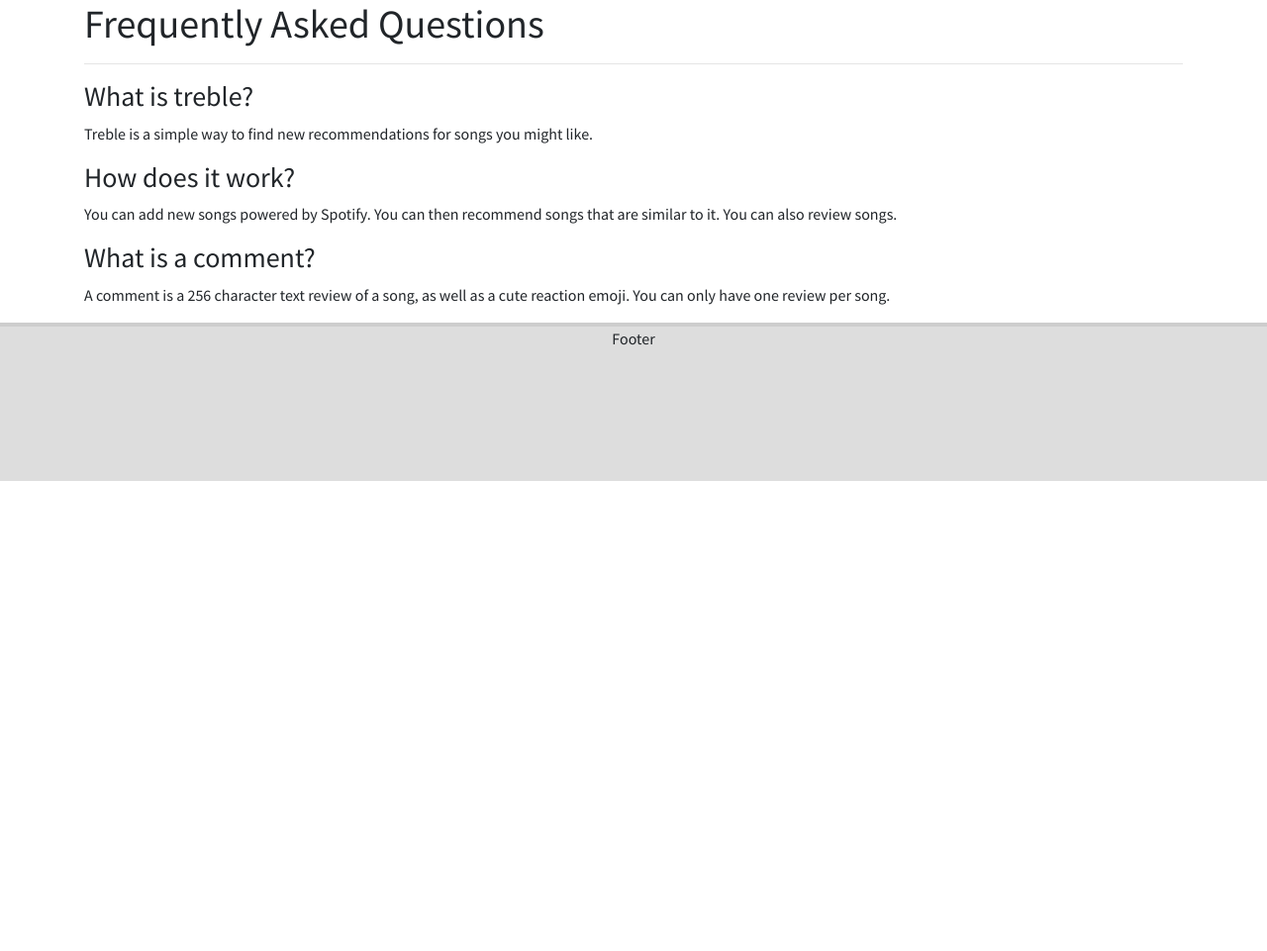
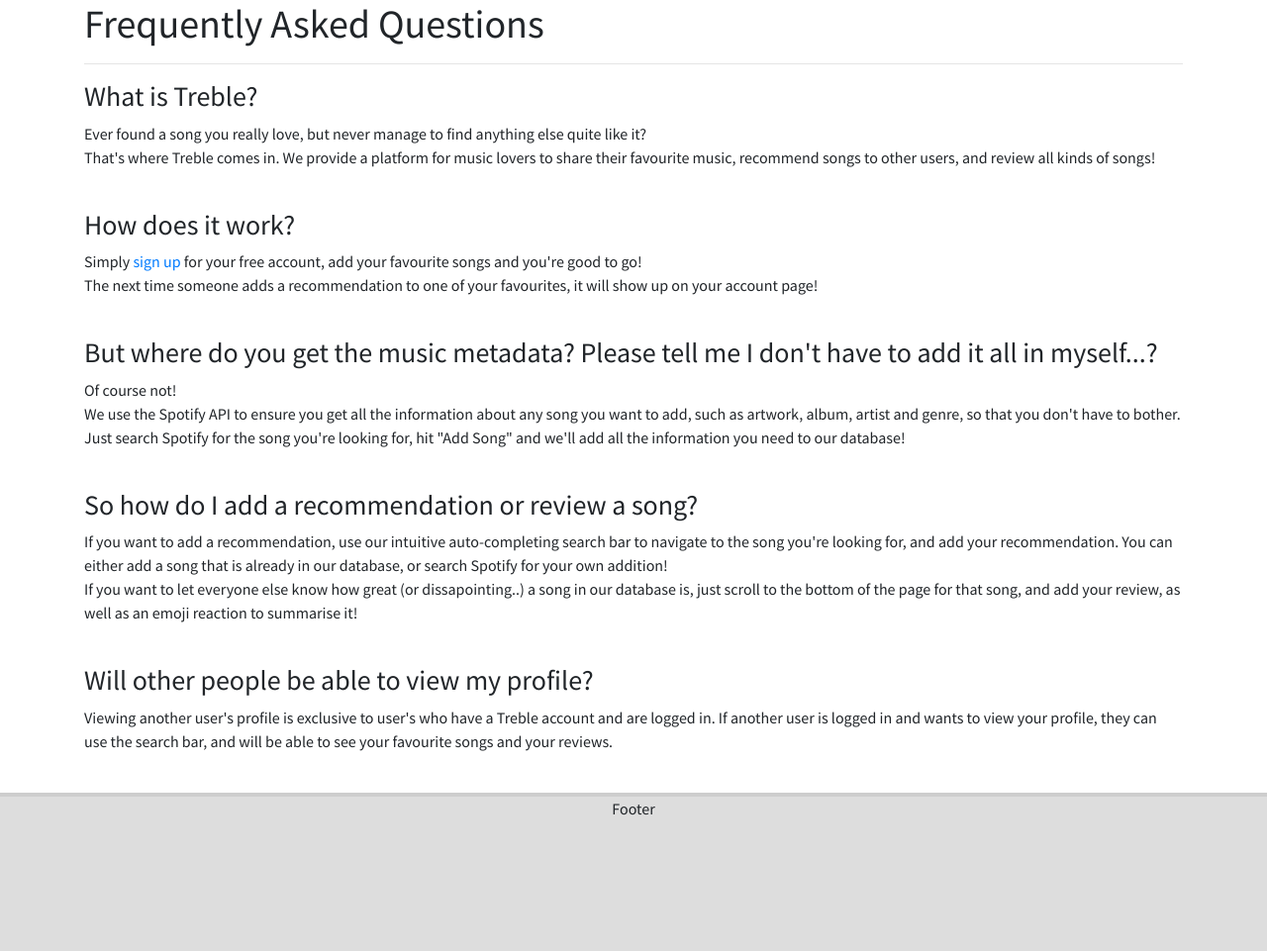
Before and after one commit to blueish4/treble, a Django app: page /treble/faq/ in a window 1280 px wide. Shown: the part 76-1037 px from the top of the page at 99% size. Before the commit the page ends 562 px from the top, so only its background shows below. Run offline with Django 3.2, Linux system fonts and the light colour scheme; some libraries are stand-ins or nearby versions.

Commit message:
Added About Us and FAQ

```diff
--- a/static/treble.css
+++ b/static/treble.css
@@ -59,6 +59,10 @@ body {
 
 #logo {
     max-height: 60px;
+}
+
+#symbol {
+    max-height: 25px;
 }
 
 .site-footer {
--- a/templates/treble/faq.html
+++ b/templates/treble/faq.html
@@ -7,11 +7,35 @@
 
 {% block body_block %}
     <h1>Frequently Asked Questions</h1><hr>
-    <h3>What is treble?</h3>
-    <p>Treble is a simple way to find new recommendations for songs you might like.</p>
+    <h3>What is Treble?</h3>
+      <p>
+        Ever found a song you really love, but never manage to find anything else quite like it? <br />
+        That's where Treble comes in. We provide a platform for music lovers to share their favourite music,
+        recommend songs to other users, and review all kinds of songs!
+      </p><br />
     <h3>How does it work?</h3>
-    <p>You can add new songs powered by Spotify. You can then recommend songs that are similar to it. You can also review songs.</p>
-    <h3>What is a comment?</h3>
-    <p>A comment is a 256 character text review of a song, as well as a cute reaction emoji. You can only have one review per song.</p>
-    <h3></h3>
+      <p>
+        Simply <a href='{% url 'registration_register' %}'>sign up</a> for your free account, add your favourite songs and you're good to go! <br />
+        The next time someone adds a recommendation to one of your favourites, it will show up on your account page!
+      </p><br />
+    <h3>But where do you get the music metadata? Please tell me I don't have to add it all in myself...?</h3>
+      <p>
+        Of course not! <br />
+        We use the Spotify API to ensure you get all the information about any song you want to add, such as artwork,
+        album, artist and genre, so that you don't have to bother. Just search Spotify for the song you're looking for,
+        hit "Add Song" and we'll add all the information you need to our database!
+      </p><br />
+    <h3>So how do I add a recommendation or review a song?</h3>
+      <p>
+        If you want to add a recommendation, use our intuitive auto-completing search bar to navigate to the song you're
+        looking for, and add your recommendation. You can either add a song that is already in our database, or search Spotify
+        for your own addition! <br />
+        If you want to let everyone else know how great (or dissapointing..) a song in our database is, just scroll to the bottom
+        of the page for that song, and add your review, as well as an emoji reaction to summarise it!
+      </p><br />
+    <h3>Will other people be able to view my profile?</h3>
+      <p>
+        Viewing another user's profile is exclusive to user's who have a Treble account and are logged in. If another user is logged in
+        and wants to view your profile, they can use the search bar, and will be able to see your favourite songs and your reviews.
+      </p><br />
 {% endblock %}
```
Also changed, not shown: templates/treble/about.html (+9 -1 lines).
